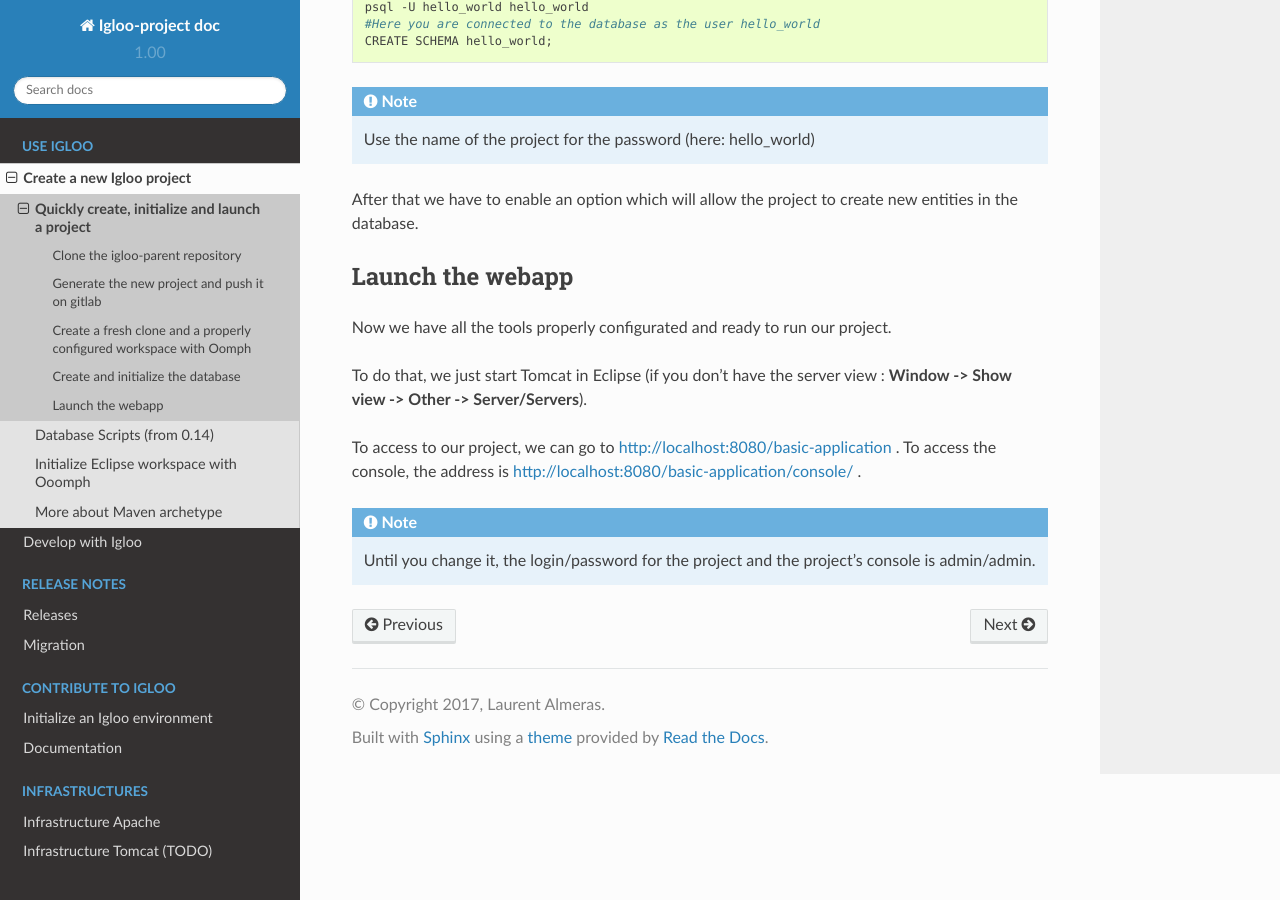
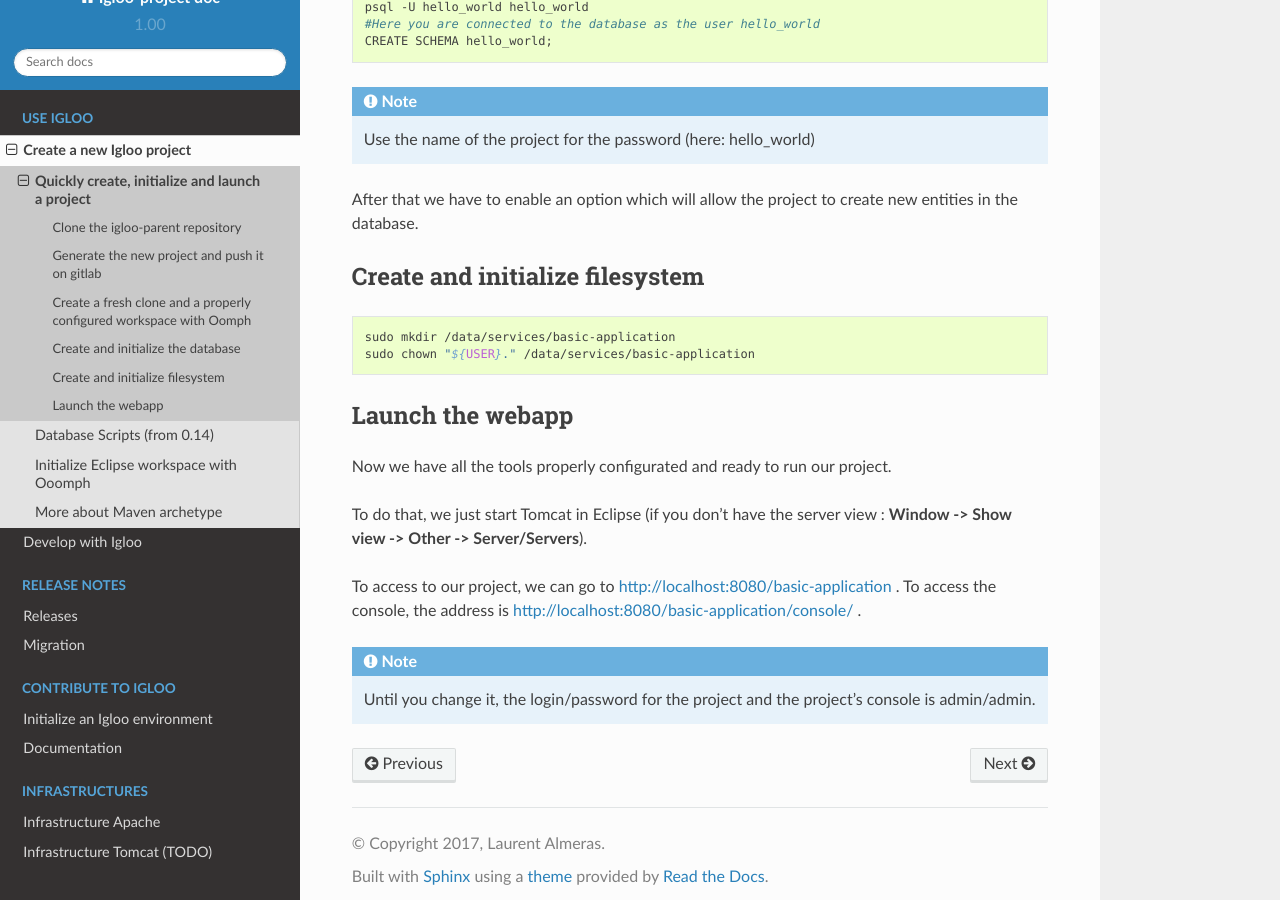
Before and after one commit to igloo-project/igloo-doc, a Sphinx documentation site: the page built from source/usage/bootstrap/create-initialize-project-workflow.rst, in a window 1280 px wide and 900 px high, scrolled down 2299 px. Built offline with Sphinx 7.4.7 and the Read the Docs theme 2.0.0, drawn with Linux system fonts in a browser that asks for light colours.

Commit message:
igloo initialization: filesystem

```diff
--- a/source/usage/bootstrap/create-initialize-project-workflow.rst
+++ b/source/usage/bootstrap/create-initialize-project-workflow.rst
@@ -118,6 +118,15 @@ To create the database, we execute some commands directly in a terminal:
 After that we have to enable an option which will allow the project to create new entities in the database.
 
 
+Create and initialize filesystem
+--------------------------------
+
+.. code-block:: bash
+
+   sudo mkdir /data/services/basic-application
+   sudo chown "${USER}." /data/services/basic-application
+
+
 Launch the webapp
 -----------------
 
```
